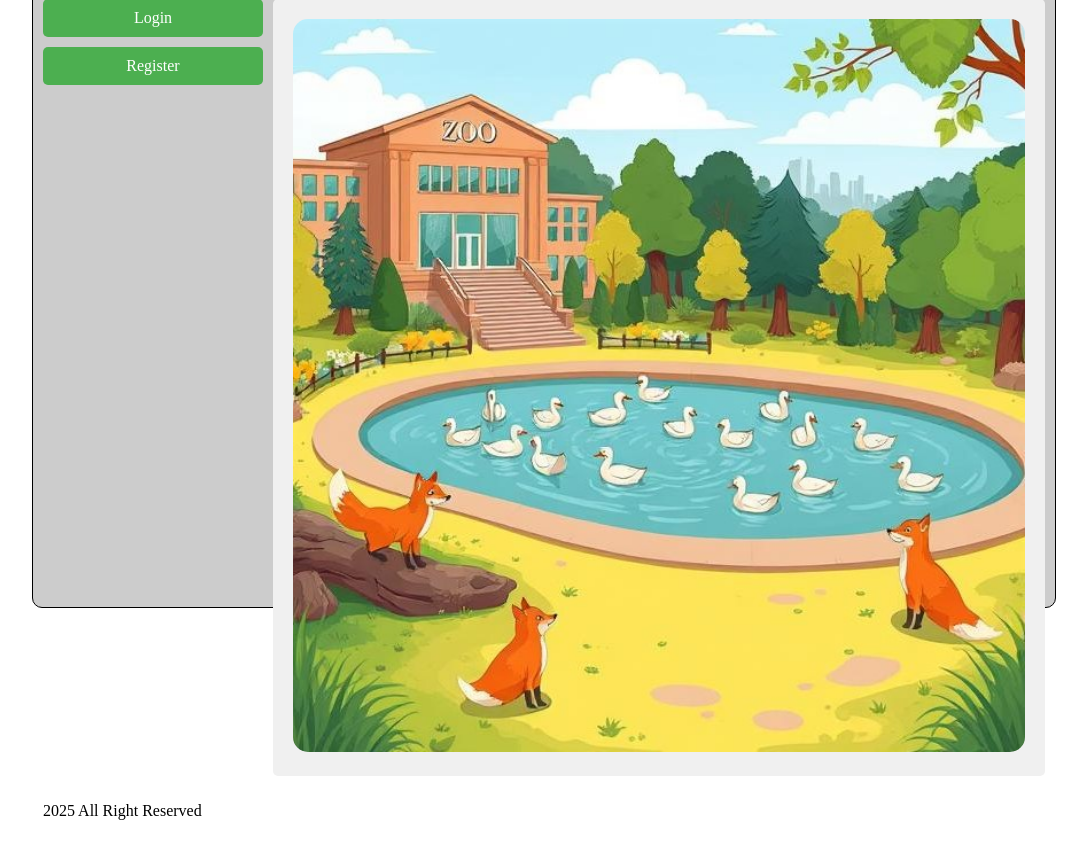
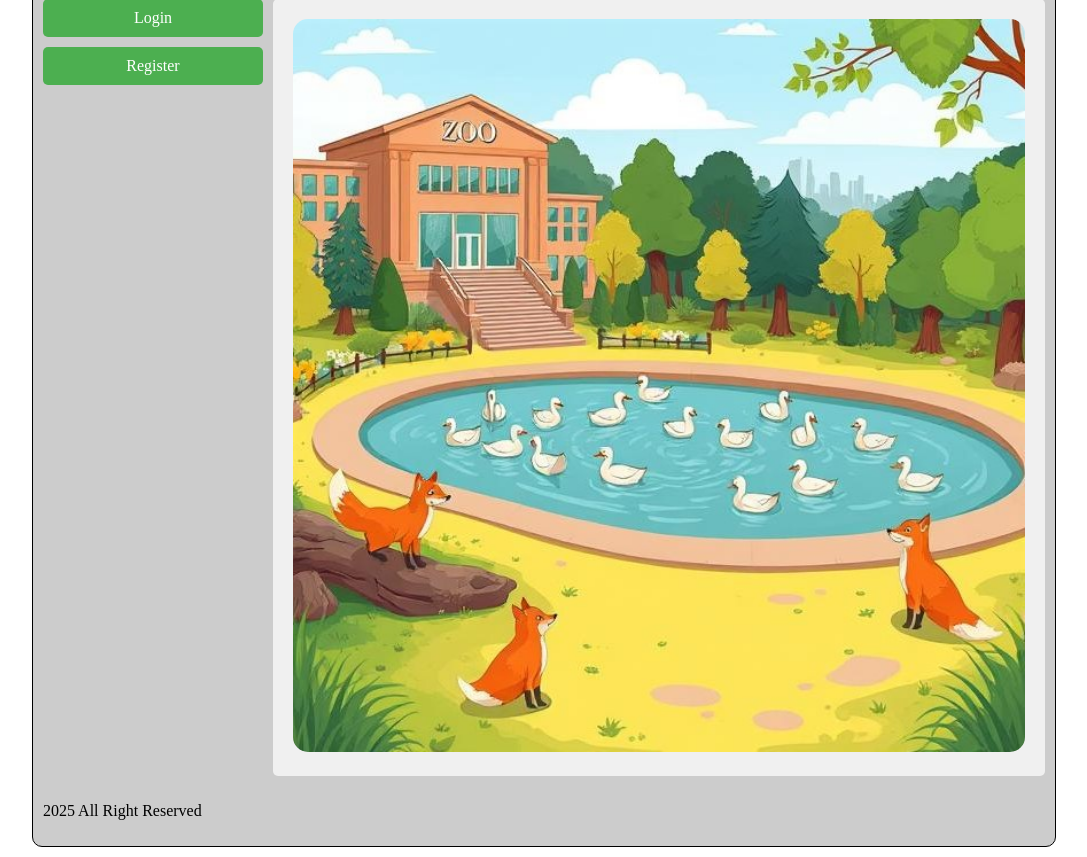
Before and after one commit to Alex-Shubin/homework-Pro, a Flask app: page / in a window 1280 px wide. Shown: the part 182-1039 px from the top of the page, without its empty margins (96-1183 px from the left). Before the commit the page ends 1002 px from the top, so only its background shows below. Run offline with Flask 3, Linux system fonts and the light colour scheme.

Commit message:
corrected height in container and main

```diff
--- a/6lesson/static/css/base.css
+++ b/6lesson/static/css/base.css
@@ -1,5 +1,5 @@
 body {
-    height: 100vh;
+    min-height: 100vh;
     display: flex;
     justify-content: center;
     margin: 0;
@@ -8,9 +8,9 @@ body {
 .container {
     background-color: #ccc;
     display: grid;
-    grid-template-columns: 220px 1fr;
-    grid-template-rows: 150px 1fr 5%;
-    height: calc(100vh - 20px);
+    grid-template-columns: 220px auto;
+    grid-template-rows: 150px auto 50px;
+    min-height: calc(100vh - 20px);
     width: 80%;
     border: 1px solid;
     border-radius: 10px;
@@ -40,9 +40,9 @@ main {
     grid-row: 2/3;
     background-color: #f0f0f0;
     display: inline-block;
-    align-items: flex-start;
+    /* align-items: flex-start; #это для Flex
     flex-wrap: wrap;
-    justify-content: center;
+    justify-content: center; */
     padding: 20px;
     gap: 20px;
     border-radius: 5px;
```
